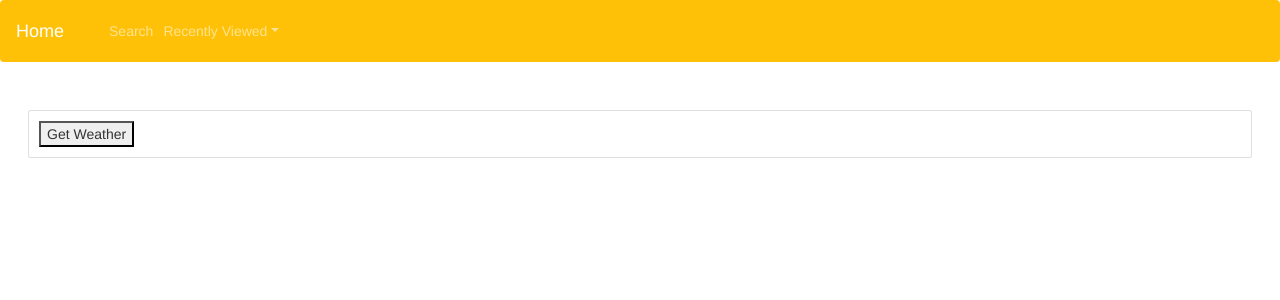
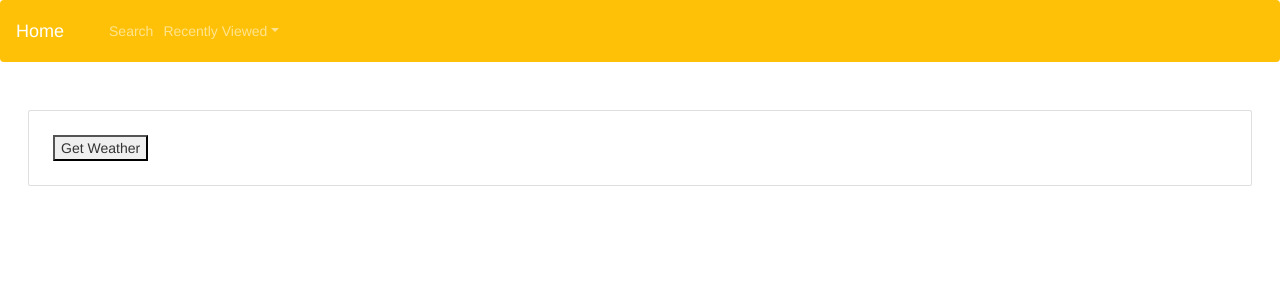
Before and after one commit to isabella010/reactWeather, a React (Create React App) app: page / in a window 1280 px wide. Shown: the top 300 px of the page. Built offline with nearby package versions, Linux system fonts and the light colour scheme.

Commit message:
Update Home.css

```diff
--- a/src/component/Home.css
+++ b/src/component/Home.css
@@ -1,43 +1,41 @@
-.app{
+.app {
     height: 100%;
     width: 100%;
     display: flex;
-    align-items: baseline;
-    justify-content: center;
-    padding:1em;
+    align-items: center; /* Center vertically */
+    justify-content: center; /* Center horizontally */
+    padding: 1em;
 }
 
-  .userLocation{
-    padding:1em, 1em;
-    padding-left: 1em;
-    padding-right: 1em;
+.card {
+    padding: 1em; /* Add padding inside the card */
+}
 
+.userLocation {
+    padding: 1em; /* Corrected padding syntax */
     width: 100%;
-    height: 200px;
-    box-sizing: border-box;
+    height: auto; /* Adjust height to fit content */
+    box-sizing: border-box; /* Include padding in total height */
     background-color: #d5e7eb;
     background-image: linear-gradient(175deg, rgba(0,0,0,0) 95%, #FFF192 95%),
-                        linear-gradient( 85deg, rgba(0,0,0,0) 95%, #FFF192 95%),
+                      linear-gradient(85deg, rgba(0,0,0,0) 95%, #FFF192 95%),
                       linear-gradient(175deg, rgba(0,0,0,0) 90%, #FFF192 90%),
-                        linear-gradient( 85deg, rgba(0,0,0,0) 92%, #FFEA61 92%),
+                      linear-gradient(85deg, rgba(0,0,0,0) 92%, #FFEA61 92%),
                       linear-gradient(175deg, rgba(0,0,0,0) 85%, #FFEA61 85%),
-                        linear-gradient( 85deg, rgba(0,0,0,0) 89%, #FFEA61 89%),
+                      linear-gradient(85deg, rgba(0,0,0,0) 89%, #FFEA61 89%),
                       linear-gradient(175deg, rgba(0,0,0,0) 80%, #FFDD3C 80%),
-                        linear-gradient( 85deg, rgba(0,0,0,0) 86%, #FFDD3C 86%),
+                      linear-gradient(85deg, rgba(0,0,0,0) 86%, #FFDD3C 86%),
                       linear-gradient(175deg, rgba(0,0,0,0) 75%, #FFDD3C 75%),
-                        linear-gradient( 85deg, rgba(0,0,0,0) 83%, #FFD400 83%),
+                      linear-gradient(85deg, rgba(0,0,0,0) 83%, #FFD400 83%),
                       linear-gradient(175deg, rgba(0,0,0,0) 70%, #FFD400 70%),
-                        linear-gradient( 85deg, rgba(0,0,0,0) 80%, #FFD400 80%);
-                        /*background-image: linear-gradient(175deg, rgba(0,0,0,0) 95%, #8da389 95%),
-                        linear-gradient( 85deg, rgba(0,0,0,0) 95%, #8da389 95%),
-                        linear-gradient(175deg, rgba(0,0,0,0) 90%, #b4b07f 90%),
-                        linear-gradient( 85deg, rgba(0,0,0,0) 92%, #b4b07f 92%),
-                        linear-gradient(175deg, rgba(0,0,0,0) 85%, #c5a68e 85%),
-                        linear-gradient( 85deg, rgba(0,0,0,0) 89%, #c5a68e 89%),
-                        linear-gradient(175deg, rgba(0,0,0,0) 80%, #ba9499 80%),
-                        linear-gradient( 85deg, rgba(0,0,0,0) 86%, #ba9499 86%),
-                        linear-gradient(175deg, rgba(0,0,0,0) 75%, #9f8fa4 75%),
-                        linear-gradient( 85deg, rgba(0,0,0,0) 83%, #9f8fa4 83%),
-                        linear-gradient(175deg, rgba(0,0,0,0) 70%, #74a6ae 70%),
-                        linear-gradient( 85deg, rgba(0,0,0,0) 80%, #74a6ae 80%); */
+                      linear-gradient(85deg, rgba(0,0,0,0) 80%, #FFD400 80%);
 }
+
+.userLocation h1, .userLocation h2 {
+    margin: 10px 0; /* Add margin to separate headings */
+}
+
+.userLocation img {
+    margin-left: 10px; /* Space between text and images */
+    vertical-align: middle; /* Align icons with text */
+}
```
Lines whose indentation alone changed are shown as unchanged.
